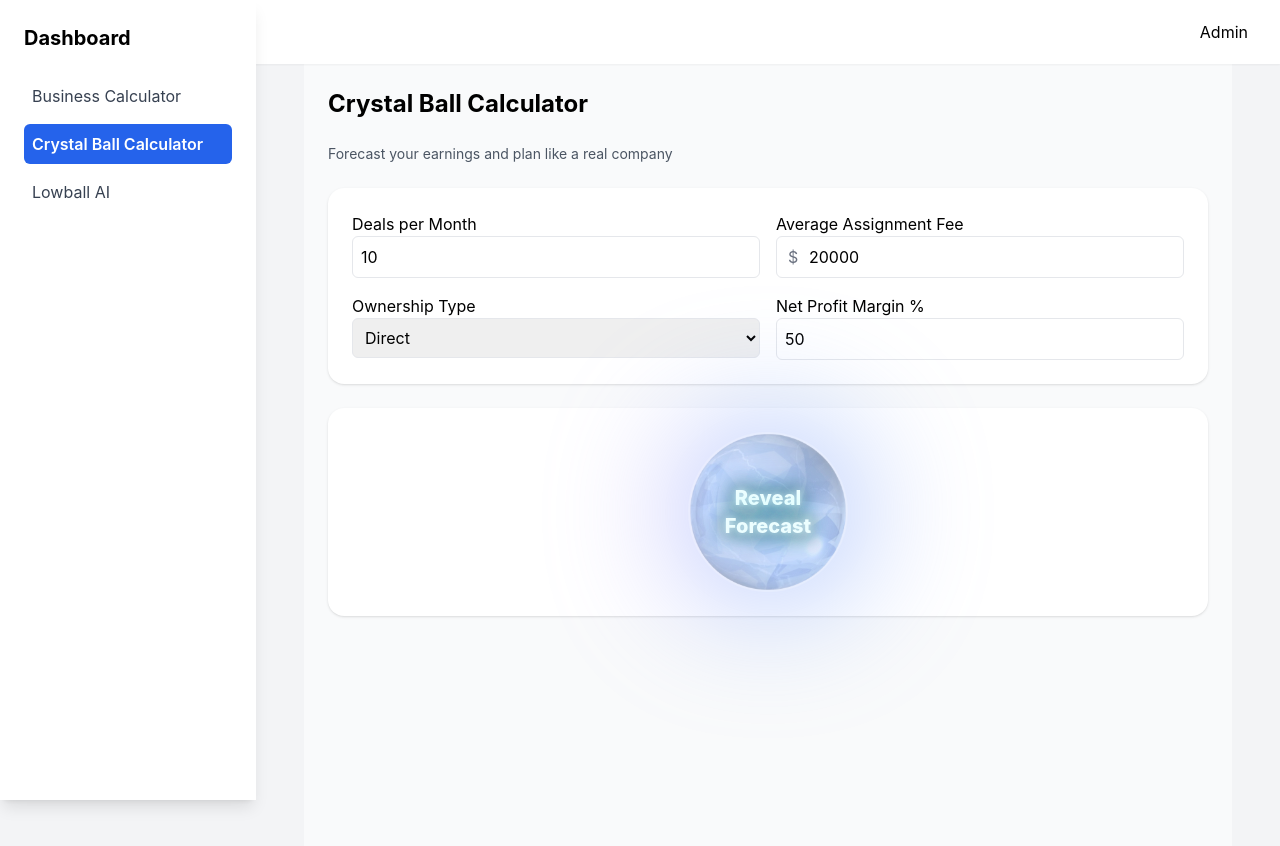
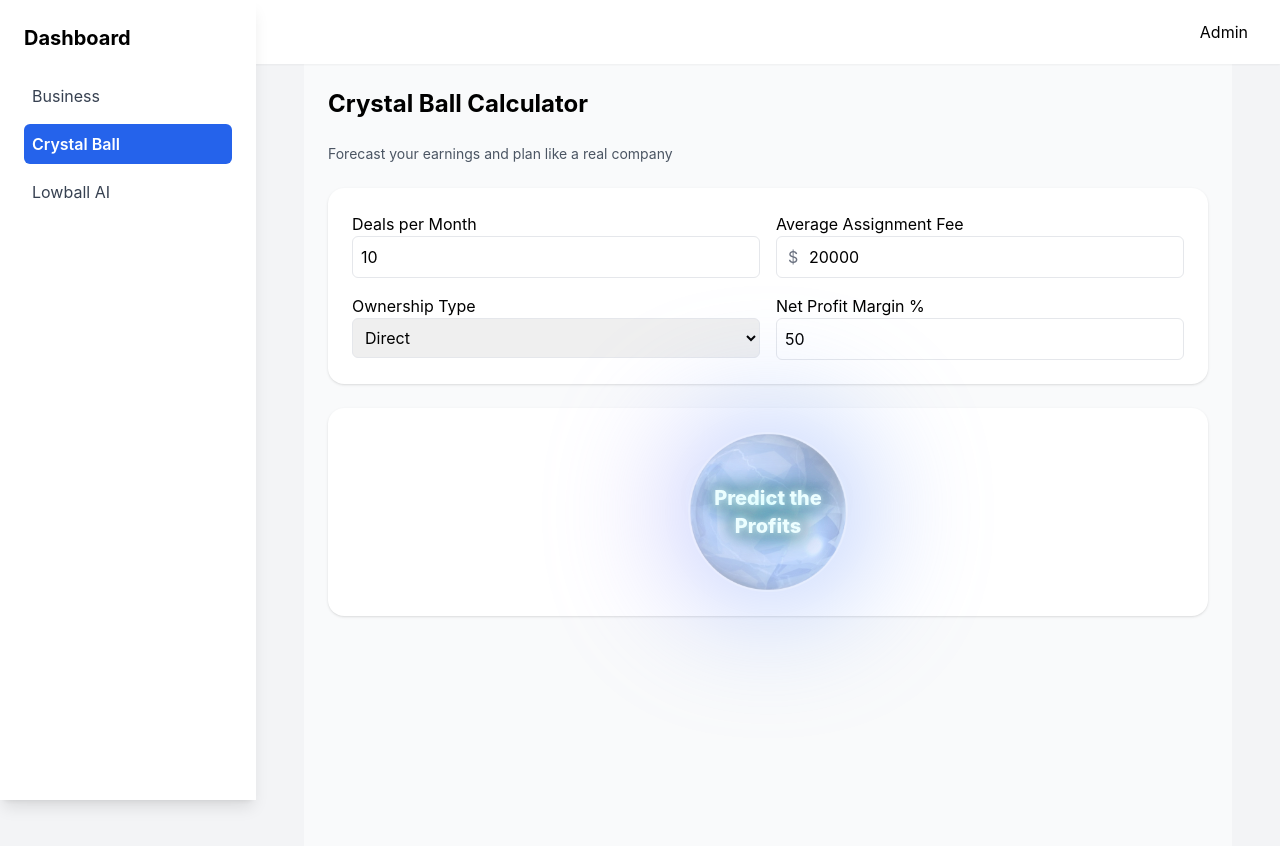
Before and after one commit to dyingbreed12/real-estate-ledger, a Next.js app: page /crystal-ball in a window 1280 px wide. Shown: the top 846 px of the page. Built offline with nearby package versions, Linux system fonts and the light colour scheme.

Commit message:
Update Calculator Animation and Text Content

```diff
--- a/components/CrystalBall.tsx
+++ b/components/CrystalBall.tsx
@@ -31,7 +31,7 @@ export default function CrystalBall({
     setIsAnimating(true);
     setShowResults(false);
 
-    const delay = 2000 + Math.random() * 3000;
+    const delay = 2000;
 
     setTimeout(() => {
       setIsAnimating(false);
@@ -66,7 +66,7 @@ export default function CrystalBall({
               isAnimating ? "animate-fade-out" : ""
             }`}
           >
-            Reveal Forecast
+            Predict the Profits
           </span>
         )}
 
--- a/components/layout/Sidebar.tsx
+++ b/components/layout/Sidebar.tsx
@@ -11,8 +11,8 @@ export default function Sidebar({ sidebarOpen, setSidebarOpen }: SidebarProps) {
   const pathname = usePathname();
 
   const links = [
-    { name: "Business Calculator", href: "/" },
-    { name: "Crystal Ball Calculator", href: "/crystal-ball" },
+    { name: "Business", href: "/" },
+    { name: "Crystal Ball", href: "/crystal-ball" },
     { name: "Lowball AI", href: "https://offeraibot.netlify.app/" },
   ];
 
```
